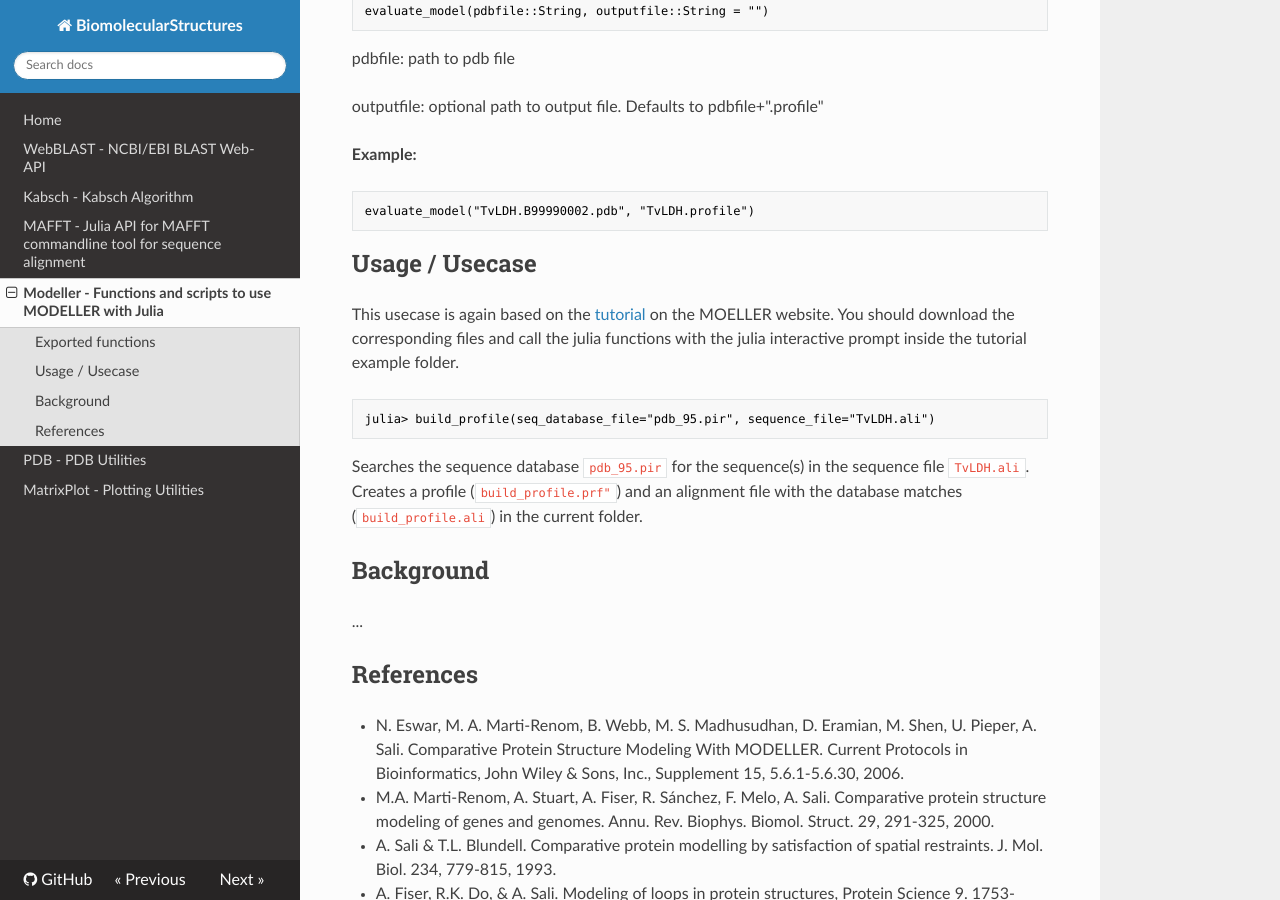
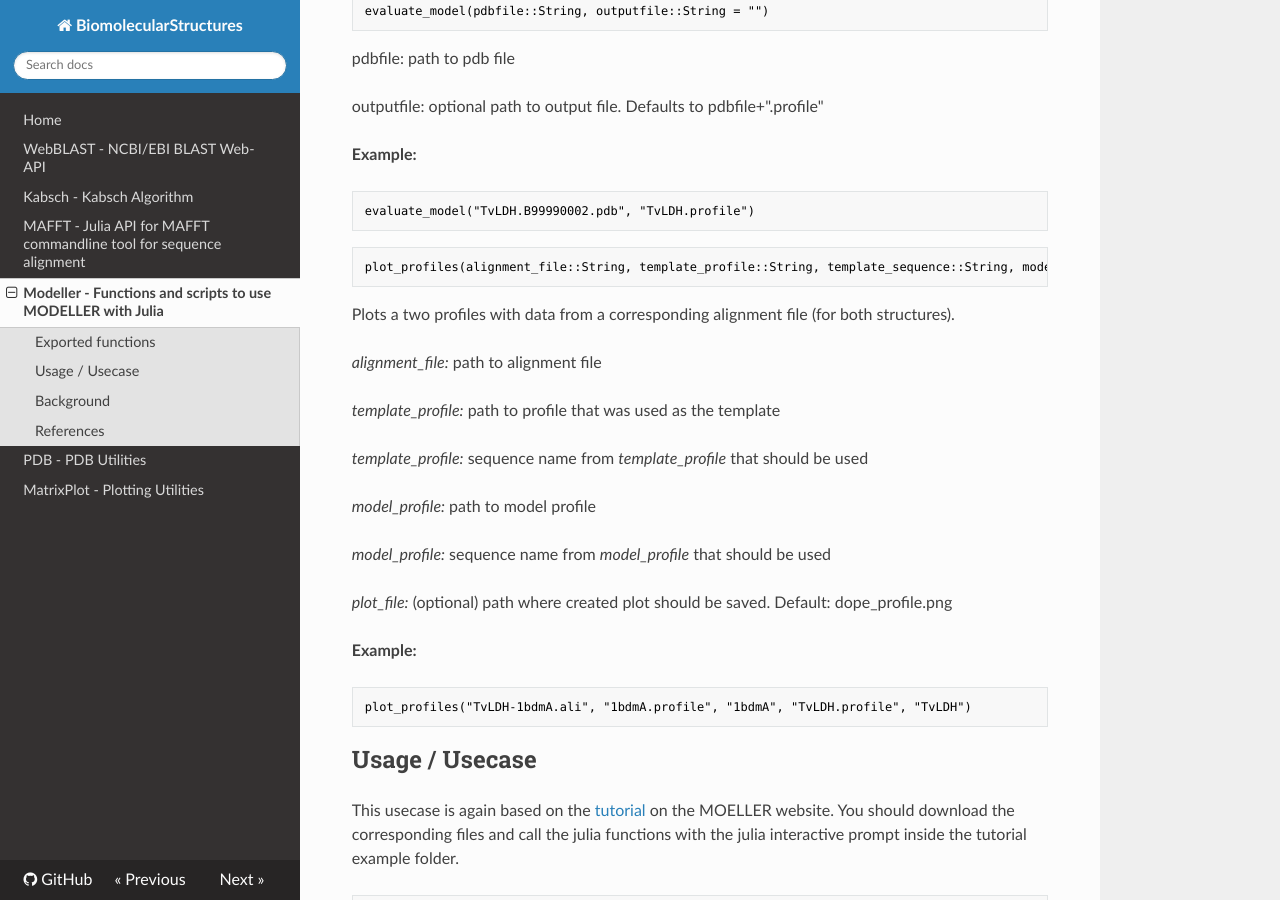
Before and after one commit to hng/BiomolecularStructures.jl, an MkDocs documentation site: the page built from docs/modeller.md, in a window 1280 px wide and 900 px high, scrolled down 1696 px. Built offline with MkDocs 1.6.1, drawn with Linux system fonts in a browser that asks for light colours; nearby versions of some CDN libraries; old or Windows-style settings are respelled for this version of MkDocs.

Commit message:
added plot_profiles function

````diff
--- a/docs/modeller.md
+++ b/docs/modeller.md
@@ -44,8 +44,6 @@ Prints out a table with the similarities between the given structures and a dend
 compare((("1b8p", "A"), ("1bdm", "A"), ("1civ", "A"),
                      ("5mdh", "A"), ("7mdh", "A"), ("1smk", "A")))
 
-
-
 ```julia
 align2d(model_file::String, model_segment, model_align_codes::String, atom_files::String, align_file::String, align_codes::String, outputname::String)
 ```
@@ -84,6 +82,30 @@ outputfile: optional path to output file. Defaults to pdbfile+".profile"
 evaluate_model("TvLDH.B99990002.pdb", "TvLDH.profile")
 ```
 
+```julia
+plot_profiles(alignment_file::String, template_profile::String, template_sequence::String, model_profile::String, model_sequence::String, plot_file::String = "dope_profile.png")
+```
+
+Plots a two profiles with data from a corresponding alignment file (for both structures).
+
+*alignment_file:* path to alignment file
+
+*template_profile:* path to profile that was used as the template
+
+*template_profile:* sequence name from *template_profile* that should be used
+
+*model_profile:* path to model profile
+
+*model_profile:* sequence name from *model_profile* that should be used
+
+*plot_file:* (optional) path where created plot should be saved. Default: dope_profile.png
+
+**Example:**
+
+```julia
+plot_profiles("TvLDH-1bdmA.ali", "1bdmA.profile", "1bdmA", "TvLDH.profile", "TvLDH")
+```
+
 ## Usage / Usecase
 This usecase is again based on the [tutorial](https://salilab.org/modeller/tutorial/basic.html) on the MOELLER website. You should download the corresponding files and call the julia functions with the julia interactive prompt inside the tutorial example folder.
 
````
Also changed, not shown: 1 other file.
